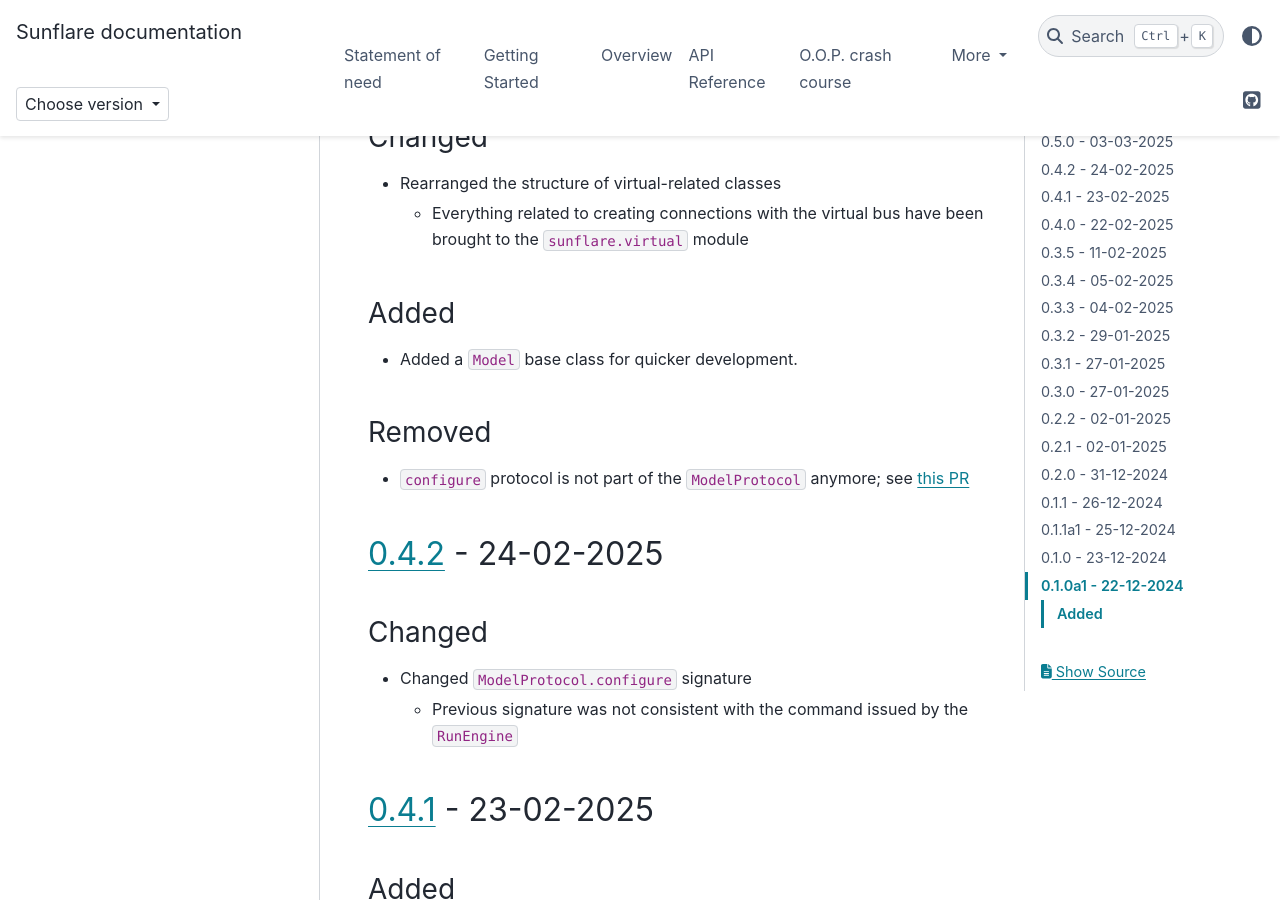
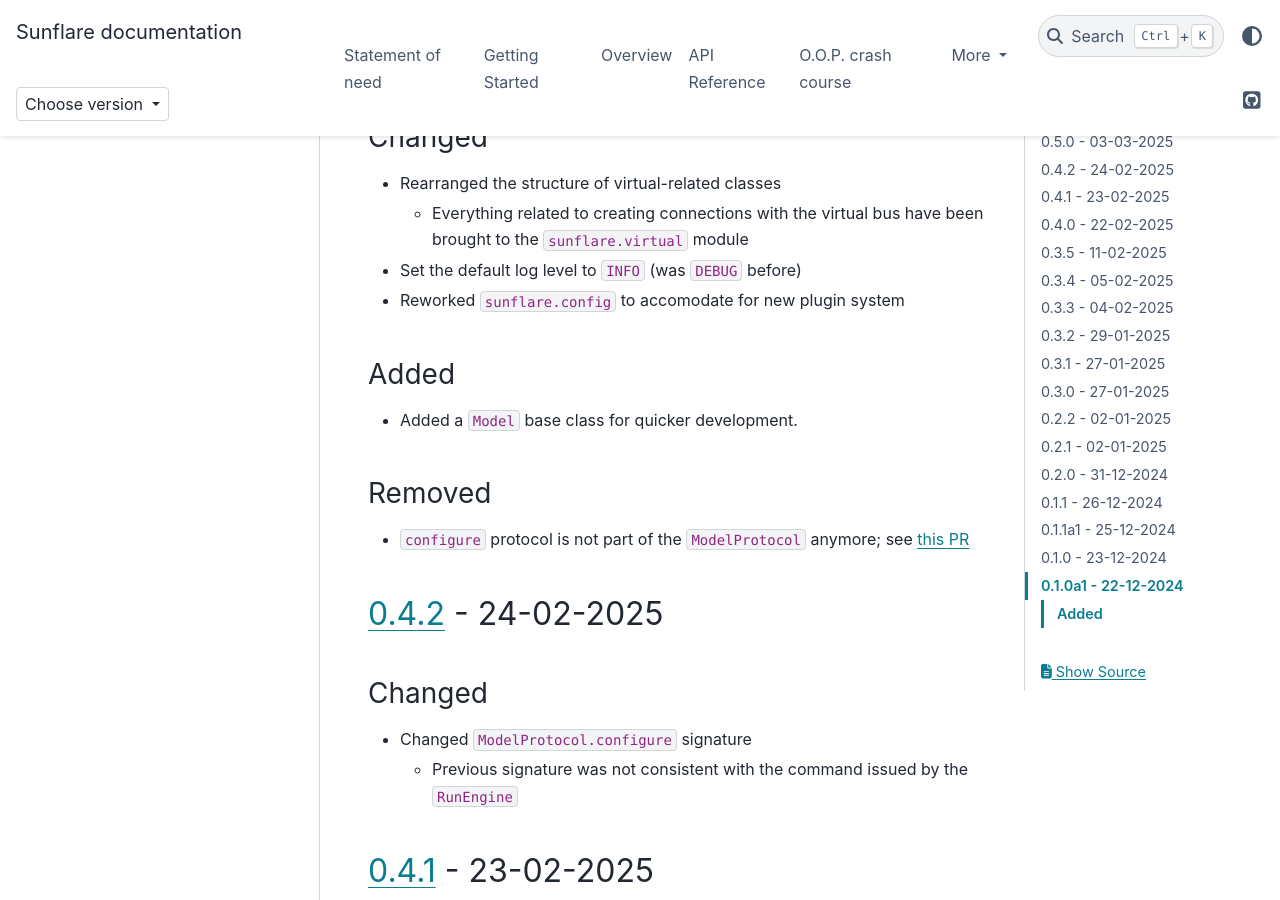
Before and after one commit to redsun-acquisition/sunflare, a Sphinx documentation site: the page built from docs/changelog.md, in a window 1280 px wide and 900 px high, scrolled down 428 px. Built offline with Sphinx 7.4.7 and the PyData theme 0.15.4, drawn with Linux system fonts in a browser that asks for light colours.

Commit message:
Update changelog

```diff
--- a/docs/changelog.md
+++ b/docs/changelog.md
@@ -13,6 +13,8 @@ Dates are specified in the format `DD-MM-YYYY`.
 
 - Rearranged the structure of virtual-related classes
   - Everything related to creating connections with the virtual bus have been brought to the `sunflare.virtual` module
+- Set the default log level to `INFO` (was `DEBUG` before)
+- Reworked `sunflare.config` to accomodate for new plugin system
 
 ### Added
 
```
